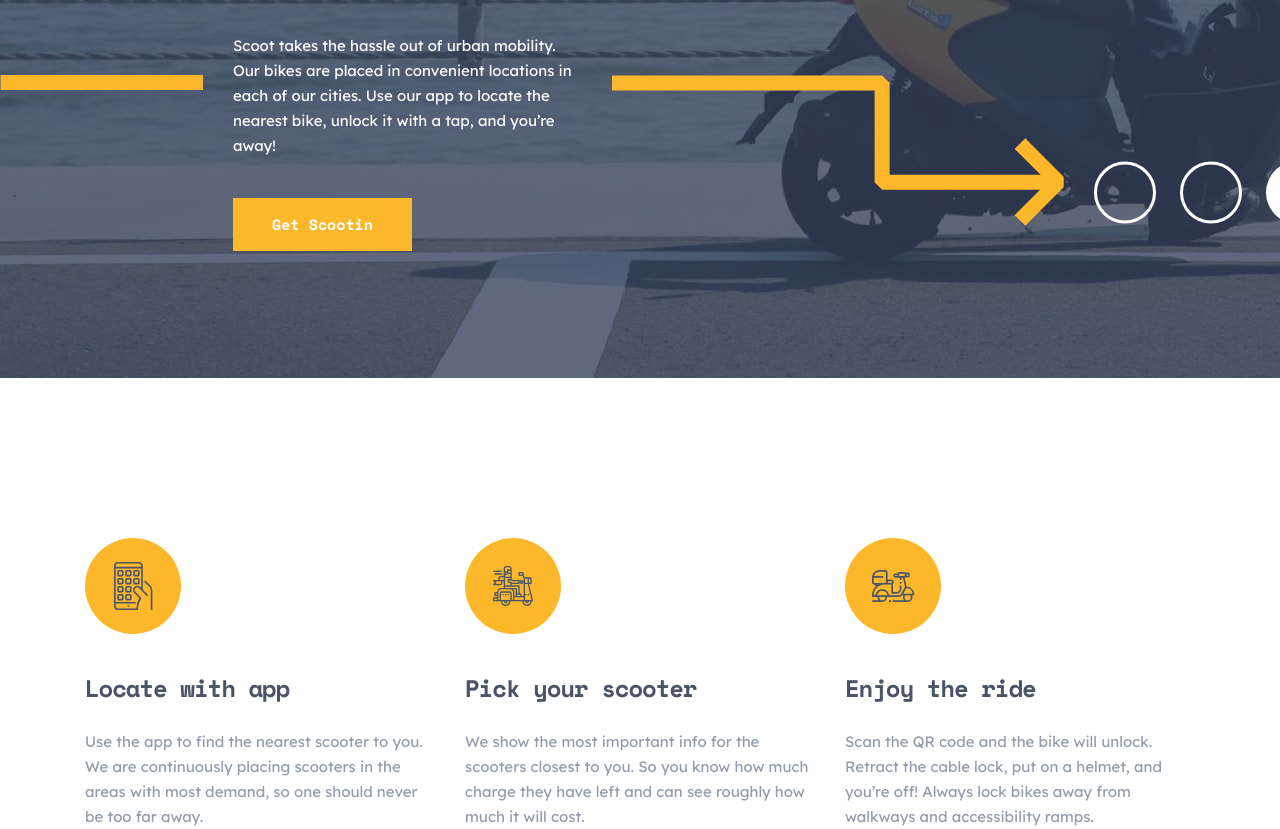
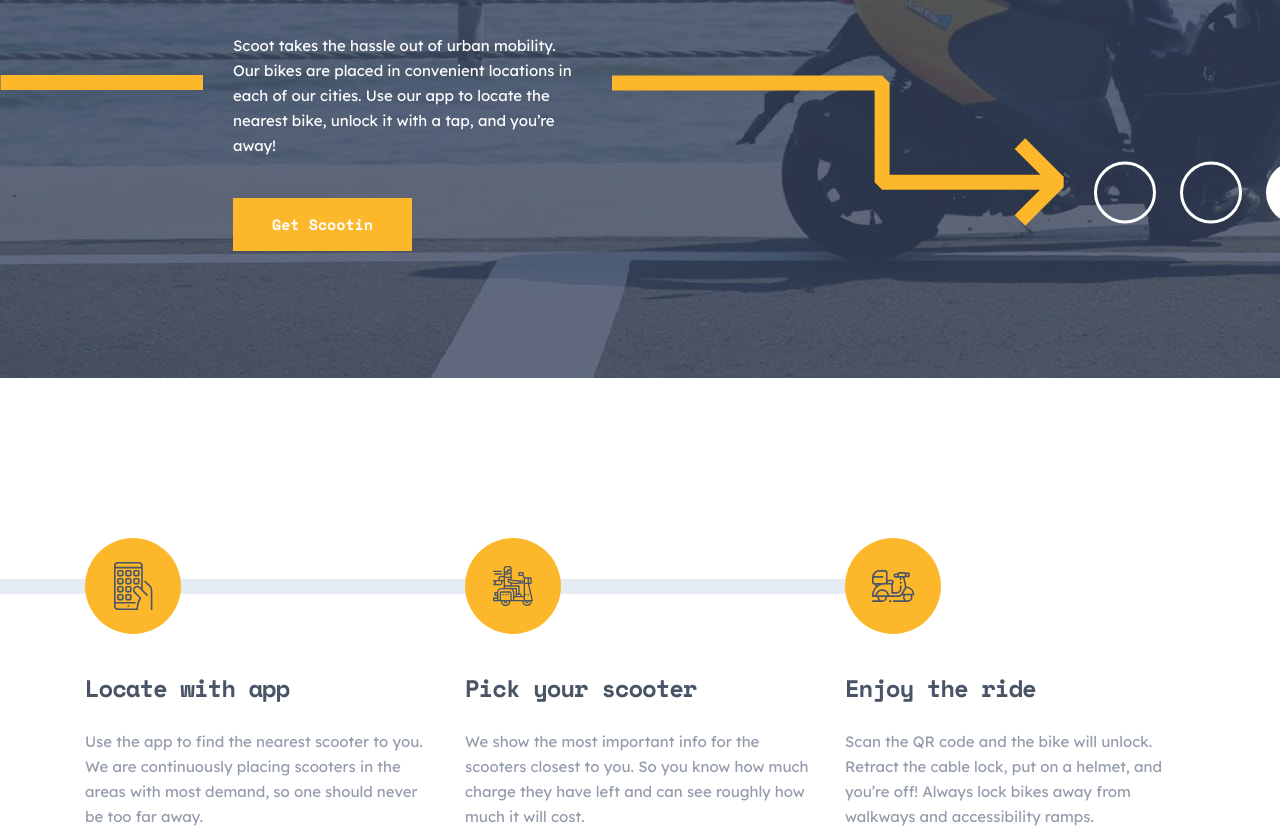
Before and after one commit to mikolajgraczyk/scoot-website, a React (Create React App) app: page / in a window 1280 px wide. Shown: the part 369-1198 px from the top of the page. Built offline with nearby package versions, Linux system fonts and the light colour scheme.

Commit message:
added line

```diff
--- a/src/HomePage/Instruction/index.js
+++ b/src/HomePage/Instruction/index.js
@@ -1,5 +1,6 @@
 import {
   StyledInstruction,
+  Line,
   Wrapper,
   StyledLocateIcon,
   StyledRideIcon,
@@ -32,6 +33,7 @@
             "Scan the QR code and the bike will unlock. Retract the cable lock, put on a helmet, and you’re off! Always lock bikes away from walkways and accessibility ramps."
           }
         />
+        <Line />
       </Wrapper>
     </StyledInstruction>
   );
--- a/src/HomePage/Instruction/styled.js
+++ b/src/HomePage/Instruction/styled.js
@@ -14,6 +14,32 @@
   @media (max-width: ${({ theme }) => theme.breakpoint.mobile}px) {
     margin-top: 0;
   } ;
+`;
+
+export const Line = styled.div`
+  height: 15px;
+  width: 67.5%;
+  background: ${({ theme }) => theme.color.lightGrey};
+  position: absolute;
+  bottom: 235px;
+  left: 0;
+  z-index: -1;
+
+  @media(max-width: ${({theme}) => theme.breakpoint.tablet}px){
+    display: none;
+  }
+
+  @media(min-width: 1700px){
+    width: 64%;
+  }
+
+  @media(min-width: 2160px){
+    width: 60%;
+  }
+
+  @media(min-width: 3000px){
+    width: 57%;
+  }
 `;
 
 export const Wrapper = styled.div`
```
